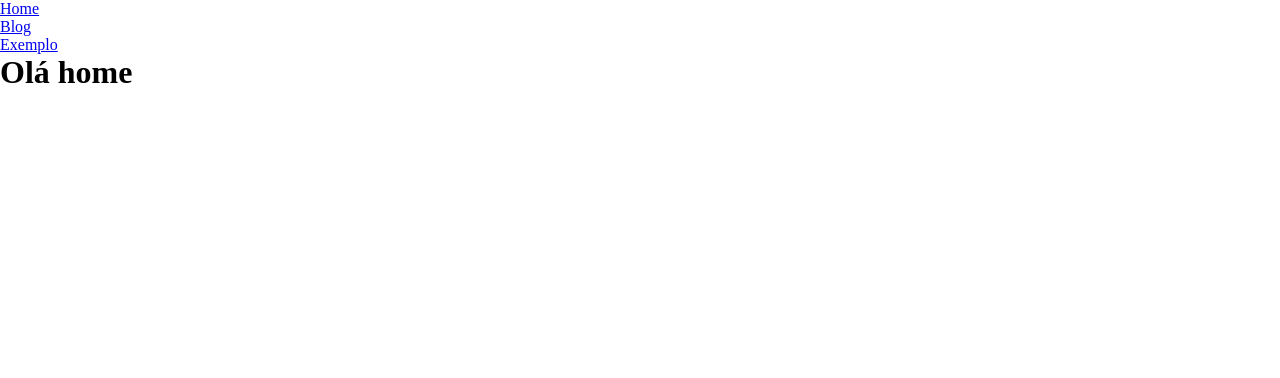
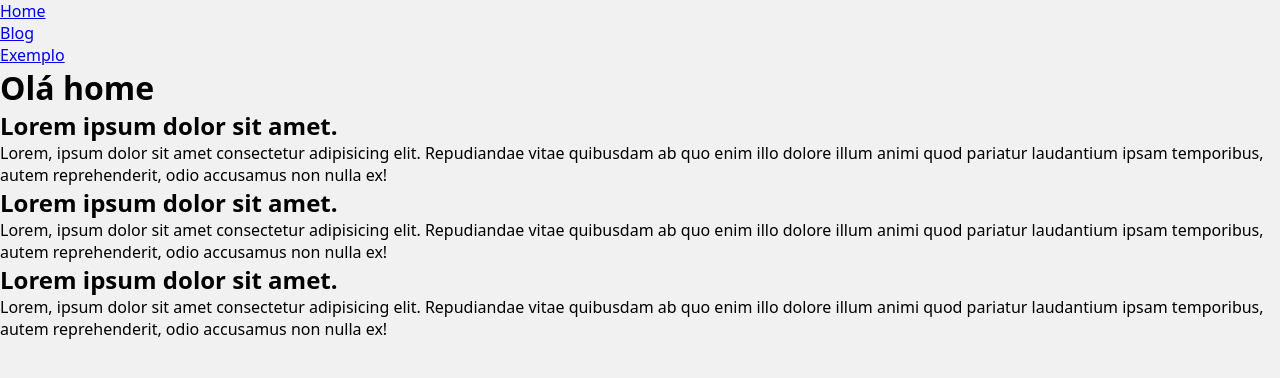
Before and after one commit to mxxIIbruno/python-aulas-p2, a Django app: page / in a window 1280 px wide. Shown: the top 378 px of the page. Run offline with Django 5.2, Linux system fonts and the light colour scheme.

Commit message:
Criando o partial postblock.html e usando include

```diff
--- a/ola_django/base/global/base.html
+++ b/ola_django/base/global/base.html
@@ -3,5 +3,10 @@
 
 <h1>{% block texto %}{% endblock texto %}</h1>
 
+<main class="posts">
+
+    {% include "global/partials/postblock.html" %}
+</main>
+
 </body>
 </html>
--- /dev/null
+++ b/ola_django/base/global/partials/postblock.html
@@ -0,0 +1,35 @@
+<article class="post">
+    <header>
+        <h2 class="post__title">
+            Lorem ipsum dolor sit amet.
+        </h2>
+    </header>
+    <div class="post__body">
+        Lorem, ipsum dolor sit amet consectetur adipisicing elit. Repudiandae vitae quibusdam ab quo enim illo dolore
+        illum animi quod pariatur laudantium ipsam temporibus, autem reprehenderit, odio accusamus non nulla ex!
+    </div>
+</article>
+
+<article class="post">
+    <header>
+        <h2 class="post__title">
+            Lorem ipsum dolor sit amet.
+        </h2>
+    </header>
+    <div class="post__body">
+        Lorem, ipsum dolor sit amet consectetur adipisicing elit. Repudiandae vitae quibusdam ab quo enim illo dolore
+        illum animi quod pariatur laudantium ipsam temporibus, autem reprehenderit, odio accusamus non nulla ex!
+    </div>
+</article>
+
+<article class="post">
+    <header>
+        <h2 class="post__title">
+            Lorem ipsum dolor sit amet.
+        </h2>
+    </header>
+    <div class="post__body">
+        Lorem, ipsum dolor sit amet consectetur adipisicing elit. Repudiandae vitae quibusdam ab quo enim illo dolore
+        illum animi quod pariatur laudantium ipsam temporibus, autem reprehenderit, odio accusamus non nulla ex!
+    </div>
+</article>
--- a/ola_django/base/static/global/css/style.css
+++ b/ola_django/base/static/global/css/style.css
@@ -1,5 +1,19 @@
-* {
+/* Reset */
+*,
+*:after,
+*:before {
     margin: 0;
     padding: 0;
     box-sizing: border-box;
 }
+
+html {
+    font-size: 62.5%;
+}
+
+body {
+    font-size: 1.6rem;
+    background: #f1f1f1;
+    font-family: system-ui, -apple-system, BlinkMacSystemFont, 'Segoe UI', Roboto,
+    Oxygen, Ubuntu, Cantarell, 'Open Sans', 'Helvetica Neue', sans-serif;
+}
```
